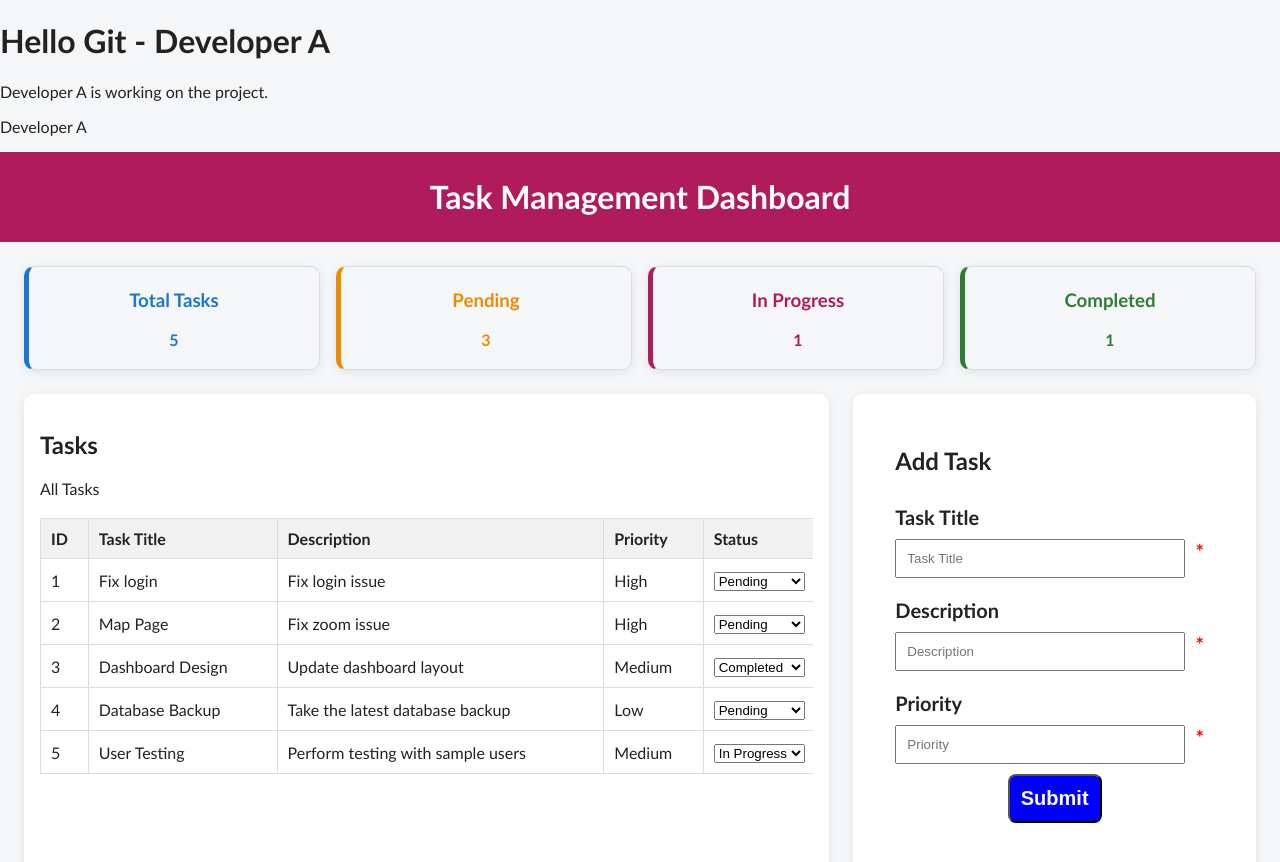
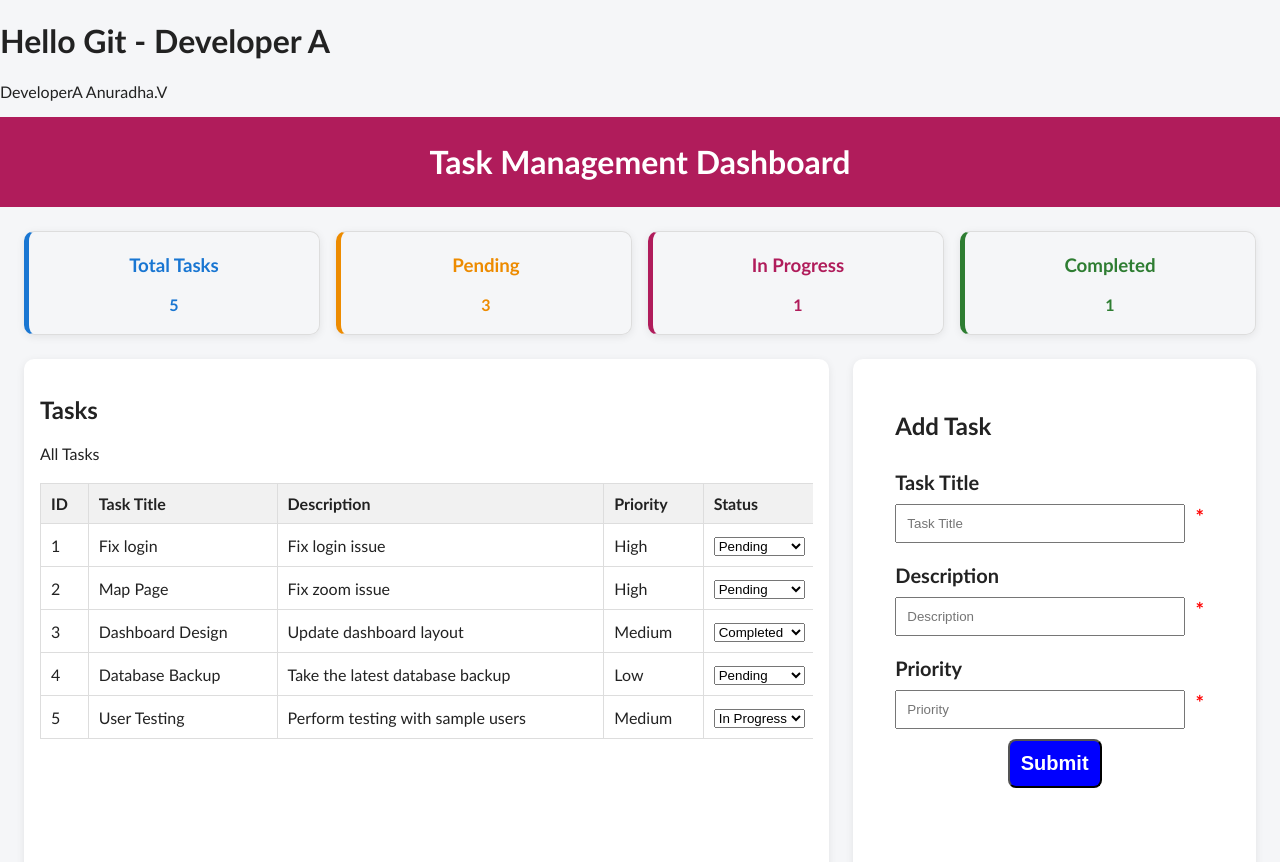
Before and after one commit to anuradha-vasudevan/test, a React (Vite) app: page / in a window 1280 px wide. Shown: the top 862 px of the page. Built offline with nearby package versions, Linux system fonts and the light colour scheme.

Commit message:
anu name added

```diff
--- a/src/App.jsx
+++ b/src/App.jsx
@@ -47,13 +47,10 @@ function App() {
       "Status": "In Progress"
     }]
   )
-
-
   return (
     <>
     <h1>Hello   Git - Developer A</h1>
-    <p>Developer A is working on the project.</p>
-    <p>Developer A</p>
+    <p>DeveloperA Anuradha.V</p>
       <div className='dashboard'>
         <HeaderArea />
         <Summary allTasks={tasks} />
```
